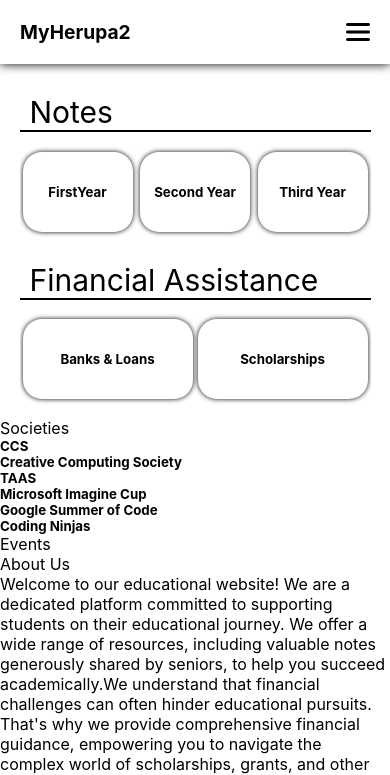
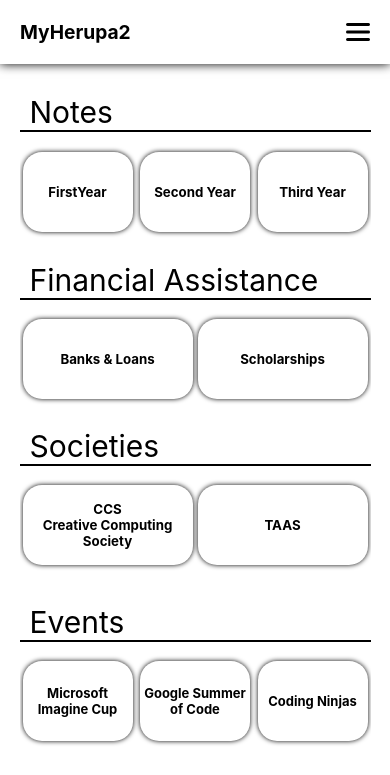
Before and after one commit to Akhil-Sharma-26/code-hunters, a React (Create React App) app in the folder client/: page / in a window 390 px wide. Shown: the top 775 px of the page. Built offline with nearby package versions, Linux system fonts and the light colour scheme.

Commit message:
Responsive Layout - 2

```diff
--- a/client/src/Styles/Home.scss
+++ b/client/src/Styles/Home.scss
@@ -792,7 +792,9 @@
     }
 }
 }
-// New Design
+// !!!!!!!!!!!!!!!!!!
+// !!! New Design !!!
+// !!!!!!!!!!!!!!!!!!
 .home2{
     margin-top: 30px;
     display: flex;
@@ -800,10 +802,12 @@
     flex-direction: column;
     justify-content: center;
     align-items: center;
+    // color: aquamarine !important;
 
     > .sidenote{
         font-size: 30px;
         width: 90%;
+        color: #1ac6ff;
         padding: 0px 10px;
         text-align: left;
         border-bottom: 2px solid black;
@@ -816,6 +820,7 @@
         padding: 10px 3px;
 
         > .link{
+            // color: aqua;
             display: flex;
             justify-content: center;
             align-items: center;
@@ -823,6 +828,12 @@
             width: 110px;
             border-radius: 19px;
             box-shadow: 0px 0px 5px rgba($color: #000000, $alpha: 1.0);
+            > .note1 {
+                > h5{
+                    forced-color-adjust: auto;
+                    color: aqua;
+                }
+            }
         }
     }
 }
@@ -866,3 +877,155 @@
         }
     }
 }
+.home4{
+    display: flex;
+    margin-top: 10px;
+    flex-direction: column;
+    width: 100%;
+    justify-content: space-between;
+    align-items: center;
+    > .sidenote{
+        font-size: 30px;
+        width: 90%;
+        padding: 0px 10px;
+        text-align: left;
+        border-bottom: 2px solid black;
+    }
+    > .box{
+        display: flex;
+        width: 90%;
+        justify-content: space-between;
+        padding: 19px 3px;
+
+        > .note1{
+            box-shadow: 0px 0px 5px rgba($color: #000000, $alpha: 1.0);
+            height: 80px;
+            display: flex;
+
+            justify-content: center;
+            align-items: center;
+            width: 170px;
+            border-radius: 19px;
+            > h5{
+                text-align: center;
+            }
+        }
+        > .note2{
+            box-shadow: 0px 0px 5px rgba($color: #000000, $alpha: 1.0);
+            height: 80px;
+            display: flex;
+
+            justify-content: center;
+            align-items: center;
+            width: 170px;
+            border-radius: 19px;
+            > h5{
+                text-align: center;
+            }
+        }
+    }
+}
+.home5{
+    display: flex;
+    margin-top: 20px;
+    flex-direction: column-reverse;
+    width: 100%;
+    justify-content: space-between;
+    align-items: center;
+    > .sidenote{
+        font-size: 30px;
+        width: 90%;
+        padding: 0px 10px;
+        text-align: left;
+        border-bottom: 2px solid black;
+    }
+    > .box{
+        display: flex;
+        width: 90%;
+        justify-content: space-between;
+        padding: 19px 3px;
+
+        > .note1{
+            box-shadow: 0px 0px 5px rgba($color: #000000, $alpha: 1.0);
+            height: 80px;
+            display: flex;
+            justify-content: center;
+            align-items: center;
+            width: 110px;
+            border-radius: 19px;
+            > h5{
+                font-size: small;
+                text-align: center;
+            }
+        }
+
+        > .note2{
+            box-shadow: 0px 0px 5px rgba($color: #000000, $alpha: 1.0);
+            height: 80px;
+            display: flex;
+            justify-content: center;
+            align-items: center;
+            width: 110px;
+            border-radius: 19px;
+            > h5{
+                font-size: small;
+                text-align: center;
+            }
+        }
+
+        > .note3{
+            box-shadow: 0px 0px 5px rgba($color: #000000, $alpha: 1.0);
+            height: 80px;
+            display: flex;
+            justify-content: center;
+            align-items: center;
+            width: 110px;
+            border-radius: 19px;
+            > h5{
+                font-size: small;
+                text-align: center;
+            }
+        }
+
+    }
+}
+.home6{
+    display: flex;
+    margin-top: 10px;
+    flex-direction: column;
+    width: 100%;
+    justify-content: space-between;
+    align-items: center;
+    > .sidenote{
+        font-size: 30px;
+        width: 90%;
+        padding: 0px 10px;
+        text-align: left;
+        border-bottom: 2px solid black;
+    }
+    > .box{
+        display: flex;
+        width: 90%;
+        justify-content: space-between;
+        padding: 19px 3px;
+
+        > .note1{
+            box-shadow: 0px 0px 5px rgba($color: #000000, $alpha: 1.0);
+            height: 80px;
+            display: flex;
+            justify-content: center;
+            align-items: center;
+            width: 170px;
+            border-radius: 19px;
+        }
+        > .note2{
+            box-shadow: 0px 0px 5px rgba($color: #000000, $alpha: 1.0);
+            height: 80px;
+            display: flex;
+            justify-content: center;
+            align-items: center;
+            width: 170px;
+            border-radius: 19px;
+        }
+    }
+}
```
